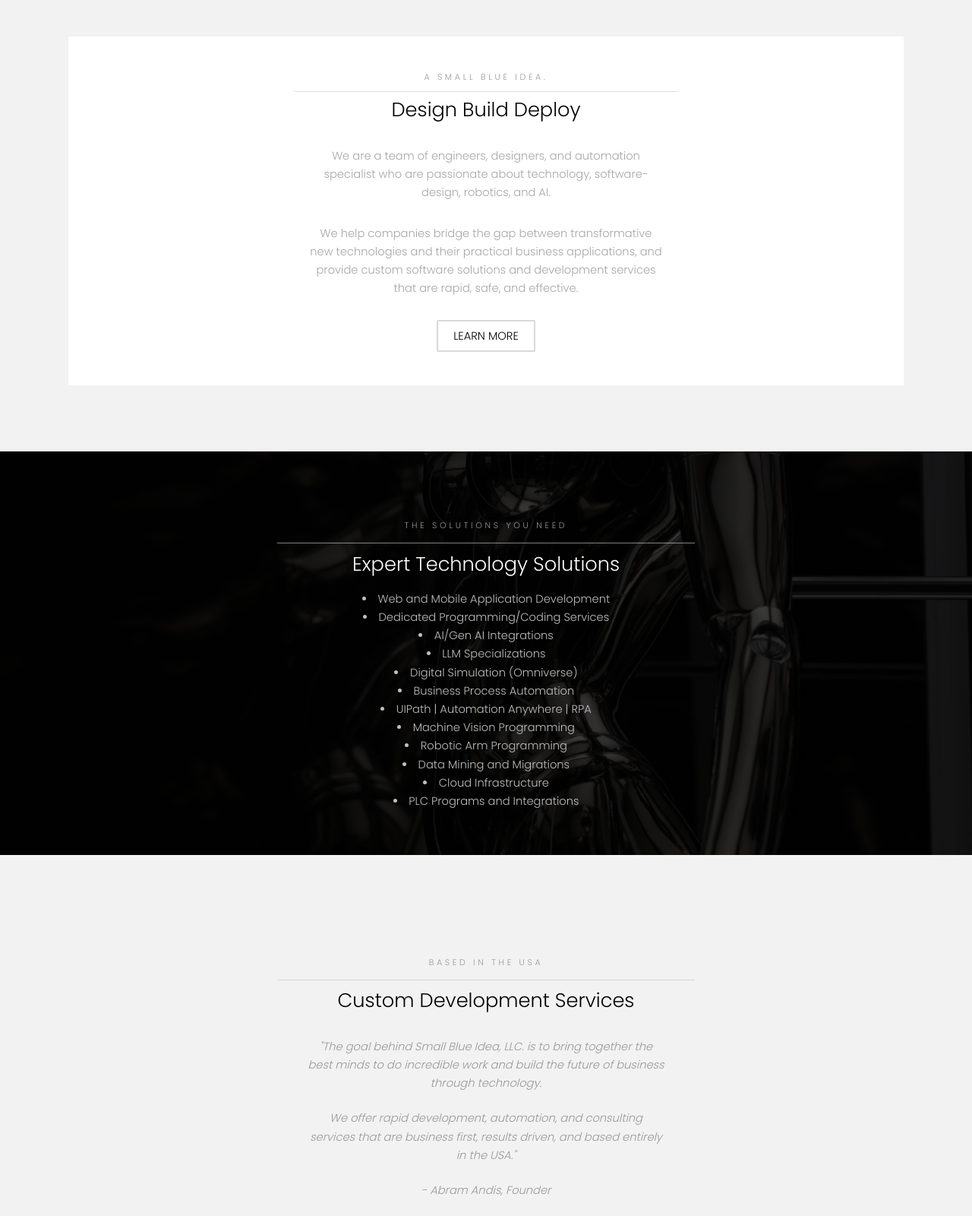
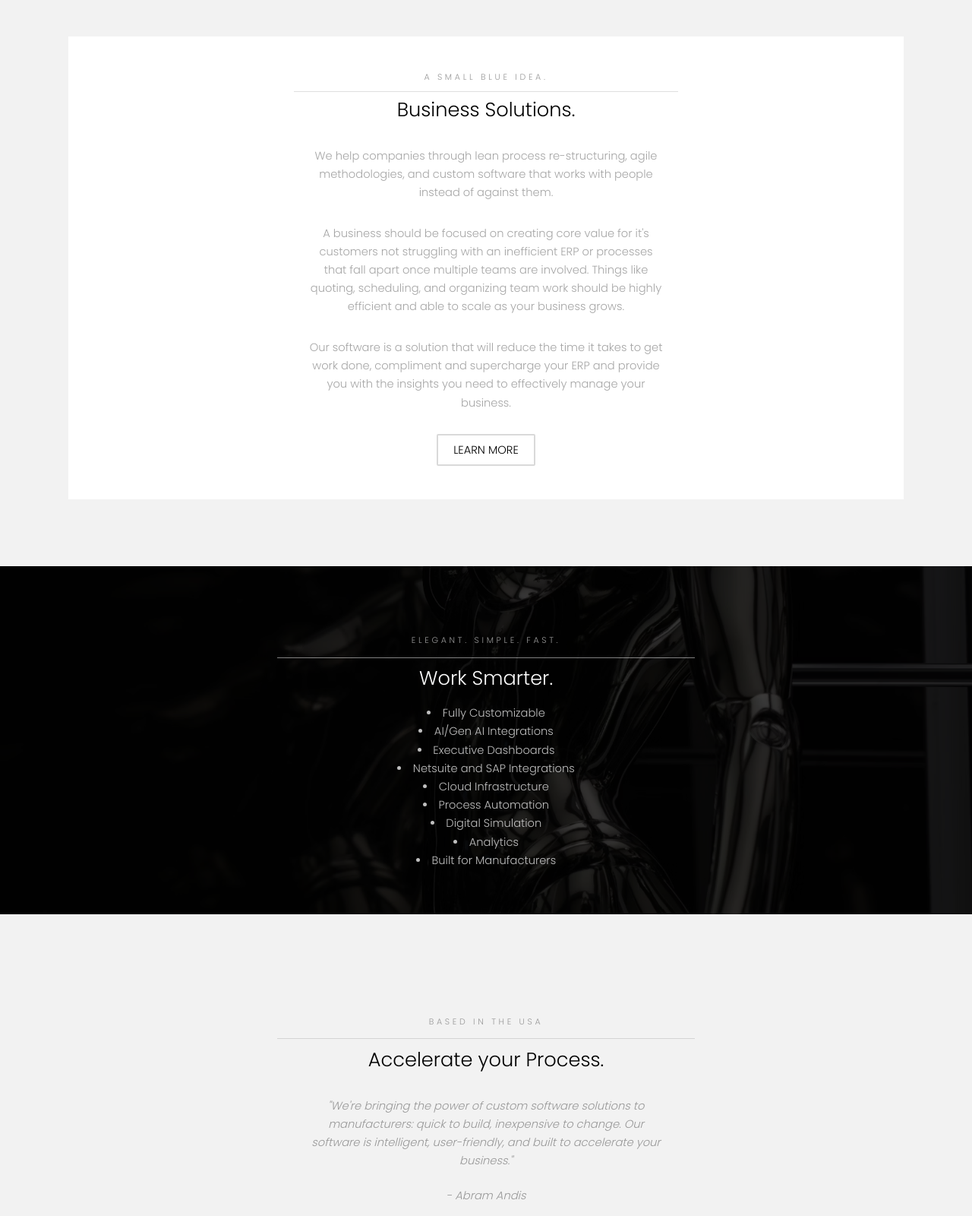
Before and after one commit to abramandis/smallblueideawebsite, a website: page public/index.html in a window 1280 px wide. Shown: the part 640-2240 px from the top of the page at 76% size. Drawn offline with Linux system fonts and the light colour scheme.

Commit message:
Modified website text to be geared towards Nutraceutical manufacturers and to properly  convey our message: custom software solutions. Easy, fast, and inexpensive.

```diff
--- a/public/index.html
+++ b/public/index.html
@@ -82,13 +82,20 @@
 								<div class="content">
 									<header class="align-center">
 										<p>a Small Blue Idea.</p>
-										<h2>Design Build Deploy</h2>
+										<h2>Business Solutions.</h2>
 									</header>
 									<p class="centerxx">
-										<p class="centerxx">We are a team of engineers, designers, and automation specialist who are passionate about technology, software-design, robotics, and AI.</p>
-										<p class="centerxx">We help companies bridge the gap between transformative new technologies and their practical business applications, and provide custom
-											software solutions and development services that are rapid, safe, and effective.</p>
-										</p>
+
+										<p class="centerxx">We help companies through lean process re-structuring,
+											agile methodologies, and custom software that works with people instead of against them.</p>
+
+										<p class="centerxx">A business should be focused on creating core value for it's customers not struggling with an inefficient ERP
+											or processes that fall apart once multiple teams are involved. Things like quoting, scheduling, and
+											organizing team work should be highly efficient
+											and able to scale as your business grows.</p>
+
+										<p class="centerxx">Our software is a solution that will reduce the time it takes to get work done, compliment and supercharge your ERP
+											and provide you with the insights you need to effectively manage your business.</p>
 
 									</p>
 
@@ -105,20 +112,18 @@
 			<section id="two" class="wrapper style3" >
 				<div class="inner">
 					<header class="align-center">
-						<p>The solutions you need</p>
-						<h2>Expert Technology Solutions</h2>
-						<li>Web and Mobile Application Development</li>
-						<li>Dedicated Programming/Coding Services</li>
+						<p>Elegant. Simple. Fast.</p>
+						<h2>Work Smarter.</h2>
+						<li>Fully Customizable</li>
+
 						<li>AI/Gen AI Integrations</li>
-						<li>LLM Specializations</li>
-						<li>Digital Simulation (Omniverse)</li>
-						<li>Business Process Automation</li>
-						<li>UIPath | Automation Anywhere | RPA</li>
-						<li>Machine Vision Programming</li>
-						<li>Robotic Arm Programming</li>
-						<li>Data Mining and Migrations</li>
+						<li>Executive Dashboards</li>
+						<li>Netsuite and SAP Integrations</li>
 						<li>Cloud Infrastructure</li>
-						<li>PLC Programs and Integrations</li>
+						<li>Process Automation</li>
+						<li>Digital Simulation</li>
+						<li>Analytics</li>
+						<li>Built for Manufacturers</li>
 
 					</header>
 				</div>
@@ -129,26 +134,19 @@
 				<div class="inner">
 					<header class="align-center">
 						<p class="special" style="margin-top: 4em;">Based in the USA</p>
-						<h2>Custom Development Services</h2>
+						<h2>Accelerate your Process.</h2>
 						<p></p>
-						<p class="centerxx" style="font-style: italic; font-weight: lighter; margin-top: 3em;"> "The goal behind Small Blue Idea, LLC. is to bring together the best minds
-							to do incredible work and build the future of business through technology.</p>
-						<p class="centerxx" style="font-style: italic; font-weight: lighter"> We offer rapid development, automation, and consulting services
-							that are business first, results driven, and based entirely in the USA."</p>
-						<p class=""centerxx" style="font-style: italic;">- Abram Andis, Founder</p>
+						<p class="centerxx" style="font-style: italic; font-weight: lighter; margin-top: 3em;">
+							"We're bringing the power of custom software solutions to manufacturers: quick to build, inexpensive to change.
+							Our software is intelligent, user-friendly, and built to accelerate your business."
+						</p>
+						<p class=""centerxx" style="font-style: italic;">- Abram Andis</p>
 
 					</header>
 					<!-- Photos -->
-					<div class="gallery" style="margin-top: 4em; width: 100%; margin-left: auto; margin-right:auto;">
-						<div>
-							<div class="image fit" style="width:100%; background-color: transparent;">
-								<a href="#"><img src="images/robot_edit2.jpg" alt="" /></a>
-							</div>
-						</div>
-						<div>
-							<div class="image fit" style="width:100%; background-color: transparent;">
-								<a href="#"><img src="images/founder_headshot.jpg" alt="" /></a>
-							</div>
+					<div style="display: flex; justify-content: center; align-items: center; padding-top: 1em">
+						<div class="image fit" style="width:300px; height:300px; background-color: transparent; border-radius: 50%; overflow: hidden;">
+							<a href="#"><img src="images/founder_headshot.jpg" alt="" style="overflow: hidden;"/></a>
 						</div>
 					</div>
 				</div>
```
Also changed, not shown: public/aboutus.html (+10 -11 lines), public/apps.html (+15 -8 lines), public/images/N_Low_Res.jpg (added), public/images/sbi_logo_small.jpeg (added).
